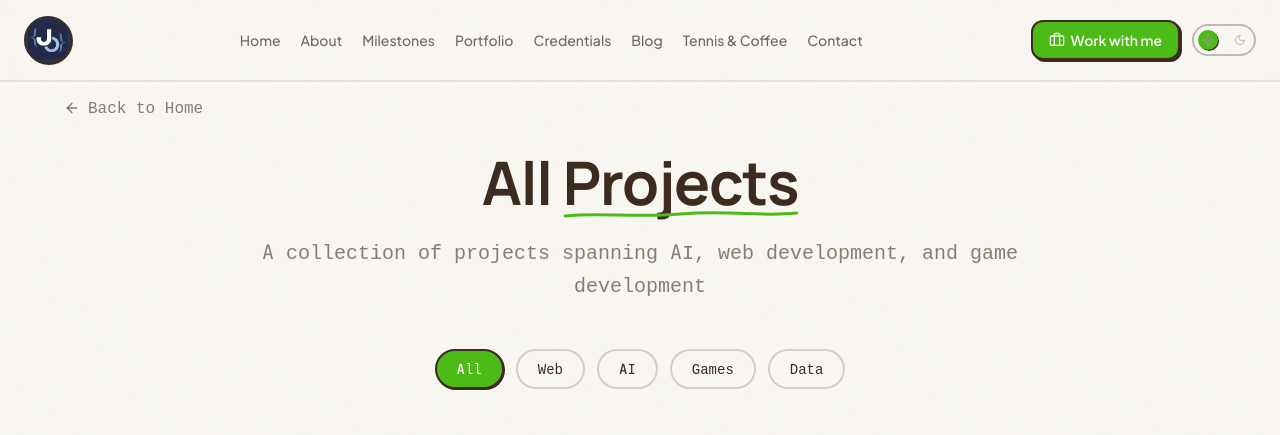
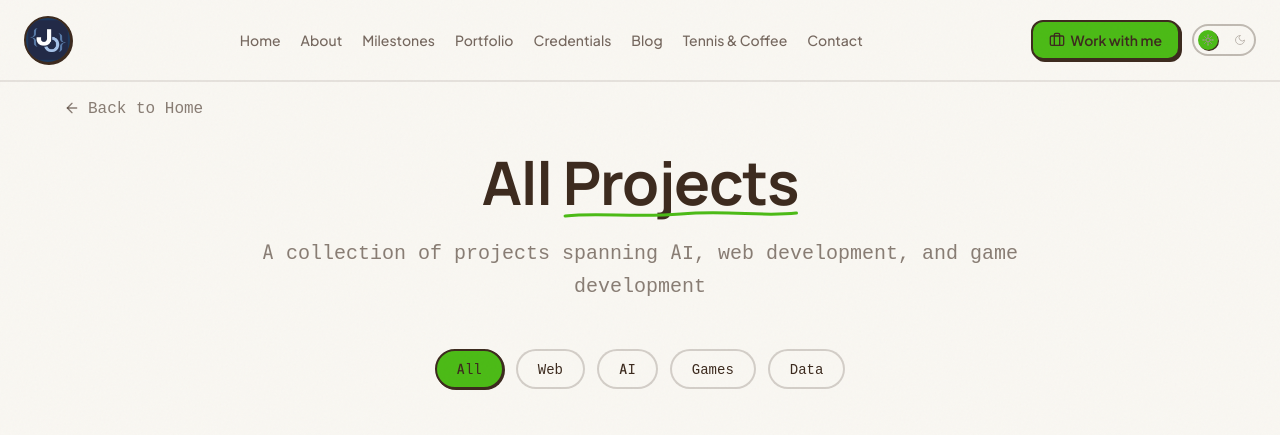
Before and after one commit to JosephDavisC/Portfolio-Website, a React (Vite) app: page /projects in a window 1280 px wide. Shown: the top 435 px of the page. Built offline with nearby package versions, Linux system fonts and the light colour scheme.

Commit message:
Use espresso text on court green buttons, pills and badges

```diff
--- a/src/components/sections/Milestones.tsx
+++ b/src/components/sections/Milestones.tsx
@@ -211,7 +211,7 @@ export default function Milestones({ variant = "home" }: MilestonesProps) {
               onClick={() => setActiveCategory(category)}
               className={`inline-flex items-center gap-2 px-4 py-2 rounded-xl font-semibold text-sm border-2 transition-all ${
                 activeCategory === category
-                  ? "bg-court dark:bg-[#60A5FA]/15 text-paper dark:text-[#60A5FA] border-espresso dark:border-[#60A5FA]/40 shadow-brutal-sm dark:shadow-none"
+                  ? "bg-court dark:bg-[#60A5FA]/15 text-espresso dark:text-[#60A5FA] border-espresso dark:border-[#60A5FA]/40 shadow-brutal-sm dark:shadow-none"
                   : "bg-paper dark:bg-slate-800/50 text-espresso dark:text-slate-300 border-espresso/30 dark:border-slate-600 hover:border-espresso dark:hover:border-slate-500 hover:shadow-brutal-sm dark:hover:shadow-none"
               }`}
             >
@@ -429,7 +429,7 @@ export default function Milestones({ variant = "home" }: MilestonesProps) {
                                             aria-label={`Open ${m.caption} in new tab`}
                                           >
                                             {Img}
-                                            <span className="absolute top-2 right-2 flex items-center justify-center w-8 h-8 text-base font-bold rounded-lg bg-court dark:bg-[#60A5FA]/15 text-paper dark:text-[#60A5FA] border-2 border-espresso dark:border-[#60A5FA]/40 shadow-brutal-sm dark:shadow-none group-hover:scale-110 transition-transform">
+                                            <span className="absolute top-2 right-2 flex items-center justify-center w-8 h-8 text-base font-bold rounded-lg bg-court dark:bg-[#60A5FA]/15 text-espresso dark:text-[#60A5FA] border-2 border-espresso dark:border-[#60A5FA]/40 shadow-brutal-sm dark:shadow-none group-hover:scale-110 transition-transform">
                                               ↗
                                             </span>
                                           </a>
--- a/src/components/sections/TennisCoffeeSection.tsx
+++ b/src/components/sections/TennisCoffeeSection.tsx
@@ -196,7 +196,7 @@ export default function TennisCoffeeSection() {
                     aria-pressed={sport === s}
                     className={`px-3 py-1 rounded-full font-mono text-xs font-medium border-2 transition-all ${
                       sport === s
-                        ? "bg-court dark:bg-[#60A5FA]/15 text-paper dark:text-[#60A5FA] border-espresso dark:border-[#60A5FA]/40 shadow-brutal-sm dark:shadow-none"
+                        ? "bg-court dark:bg-[#60A5FA]/15 text-espresso dark:text-[#60A5FA] border-espresso dark:border-[#60A5FA]/40 shadow-brutal-sm dark:shadow-none"
                         : "bg-paper dark:bg-slate-800 text-espresso/70 dark:text-slate-300 border-espresso/20 dark:border-slate-600 hover:border-espresso/50 dark:hover:border-slate-400"
                     }`}
                   >
@@ -383,7 +383,7 @@ export default function TennisCoffeeSection() {
                   aria-pressed={racketTab === s}
                   className={`px-3 py-1 rounded-full font-mono text-xs font-medium border-2 transition-all ${
                     racketTab === s
-                      ? "bg-court dark:bg-[#60A5FA]/15 text-paper dark:text-[#60A5FA] border-espresso dark:border-[#60A5FA]/40 shadow-brutal-sm dark:shadow-none"
+                      ? "bg-court dark:bg-[#60A5FA]/15 text-espresso dark:text-[#60A5FA] border-espresso dark:border-[#60A5FA]/40 shadow-brutal-sm dark:shadow-none"
                       : "bg-paper dark:bg-slate-800 text-espresso/70 dark:text-slate-300 border-espresso/20 dark:border-slate-600 hover:border-espresso/50 dark:hover:border-slate-400"
                   }`}
                 >
--- a/src/index.css
+++ b/src/index.css
@@ -200,7 +200,8 @@
 
   /* Button styles */
   .btn-brutal {
-    @apply px-6 py-3 bg-court text-paper font-semibold border-2 border-espresso rounded-lg;
+    /* espresso on court green is 5.4:1; paper on it was 2.3:1 */
+    @apply px-6 py-3 bg-court text-espresso font-semibold border-2 border-espresso rounded-lg;
     box-shadow: 2px 2px 0px 0px #3D2B1F;
     transition: all 0.15s cubic-bezier(0.34, 1.56, 0.64, 1);
   }
--- a/src/pages/ArticlePage.tsx
+++ b/src/pages/ArticlePage.tsx
@@ -1745,7 +1745,7 @@ const ArticlePage = () => {
 
           {/* Author chip + unified meta */}
           <div className="flex items-center gap-3 pb-6 mb-8 border-b-2 border-espresso/15 dark:border-white/10">
-            <span className="w-10 h-10 shrink-0 rounded-full inline-flex items-center justify-center font-heading font-bold text-sm bg-court text-paper border-2 border-espresso dark:bg-[#60A5FA]/20 dark:text-[#60A5FA] dark:border-[#60A5FA]/50">
+            <span className="w-10 h-10 shrink-0 rounded-full inline-flex items-center justify-center font-heading font-bold text-sm bg-court text-espresso border-2 border-espresso dark:bg-[#60A5FA]/20 dark:text-[#60A5FA] dark:border-[#60A5FA]/50">
               JC
             </span>
             <div className="flex flex-col">
--- a/src/pages/BlogPage.tsx
+++ b/src/pages/BlogPage.tsx
@@ -133,7 +133,7 @@ const BlogPage = () => {
                   aria-pressed={activeTag === tag}
                   className={`inline-flex items-center gap-2 px-4 py-2 rounded-full font-mono text-sm font-medium border-2 transition-all ${
                     activeTag === tag
-                      ? 'bg-court dark:bg-[#60A5FA]/15 text-paper dark:text-[#60A5FA] border-espresso dark:border-[#60A5FA]/40 shadow-brutal-sm dark:shadow-none'
+                      ? 'bg-court dark:bg-[#60A5FA]/15 text-espresso dark:text-[#60A5FA] border-espresso dark:border-[#60A5FA]/40 shadow-brutal-sm dark:shadow-none'
                       : 'bg-paper dark:bg-slate-800/50 text-espresso dark:text-slate-300 border-espresso/25 dark:border-slate-600 hover:border-espresso dark:hover:border-slate-500'
                   }`}
                 >
--- a/src/pages/ProjectsPage.tsx
+++ b/src/pages/ProjectsPage.tsx
@@ -185,7 +185,7 @@ const ProjectsPage: React.FC = () => {
                   whileTap={{ scale: 0.98 }}
                   className={`px-5 py-2 rounded-full text-sm font-mono font-medium transition-all duration-300 border-2 ${
                     activeCategory === category
-                      ? 'bg-court dark:bg-[#60A5FA]/15 text-paper dark:text-[#60A5FA] border-espresso dark:border-[#60A5FA]/40 shadow-brutal-sm dark:shadow-none'
+                      ? 'bg-court dark:bg-[#60A5FA]/15 text-espresso dark:text-[#60A5FA] border-espresso dark:border-[#60A5FA]/40 shadow-brutal-sm dark:shadow-none'
                       : 'bg-paper dark:bg-slate-800 text-espresso dark:text-slate-200 border-espresso/20 dark:border-slate-600 hover:border-espresso/40 dark:hover:border-slate-500'
                   }`}
                 >
```
